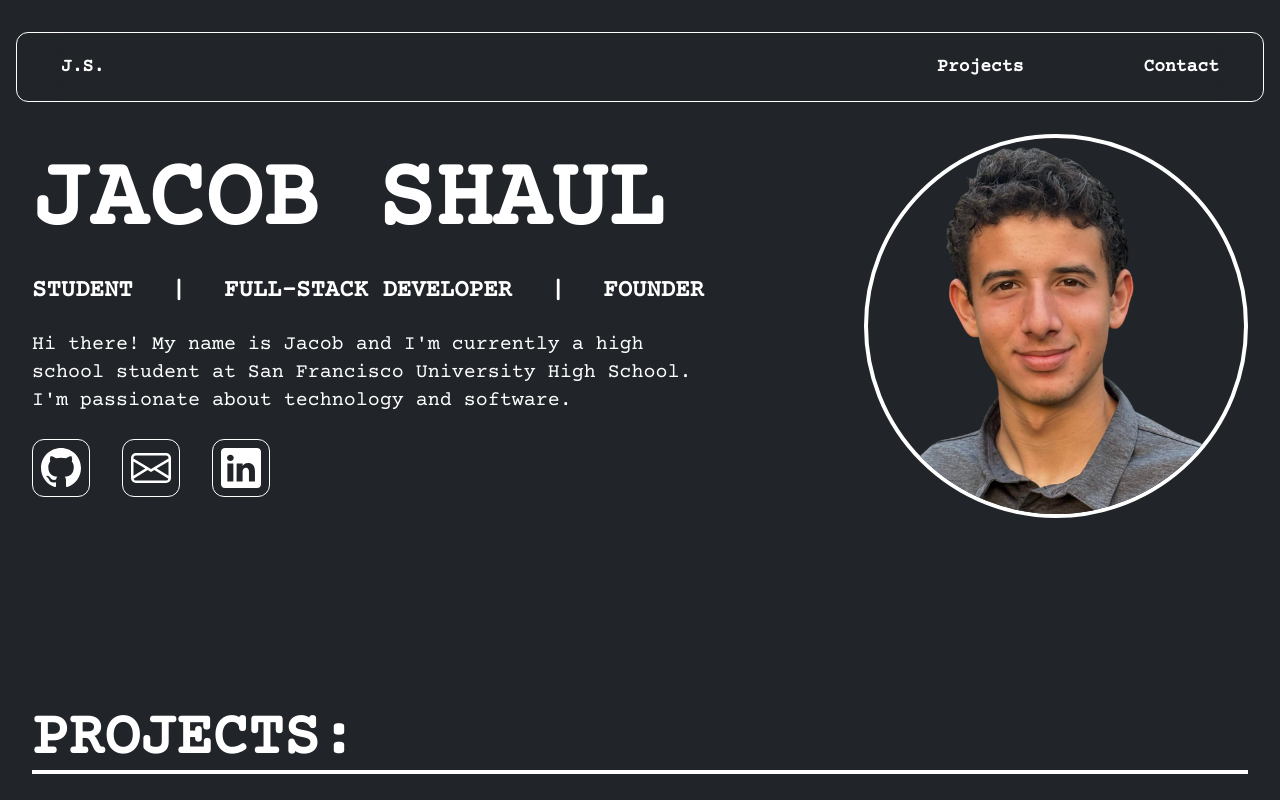
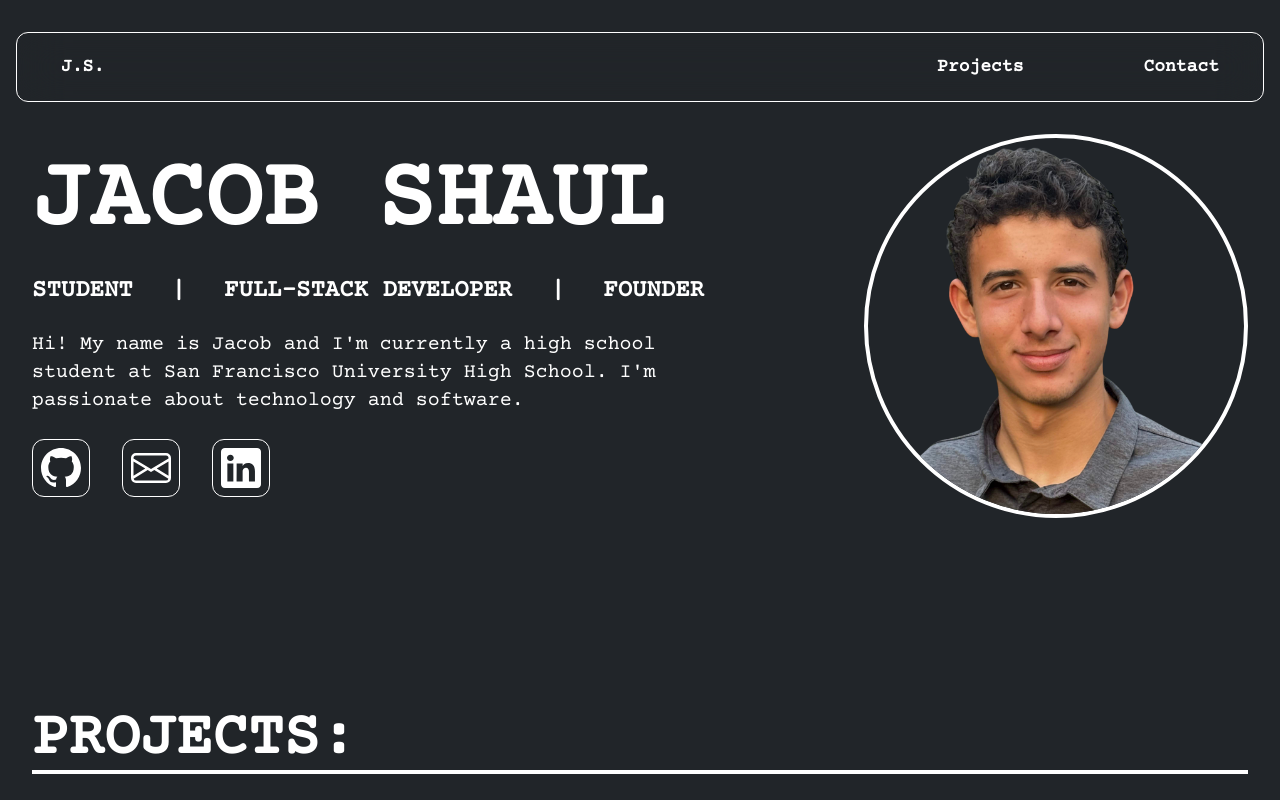
Before and after one commit to jacob-s-codes/portfolio, a Next.js app: page / in a window 1280 px wide. Shown: the top 800 px of the page. Built offline with nearby package versions, Linux system fonts and the light colour scheme.

Commit message:
removed "there"

```diff
--- a/src/app/page.tsx
+++ b/src/app/page.tsx
@@ -15,7 +15,7 @@ export default function Home() {
             <h2>|</h2>
             <h2>Founder</h2>
           </div>
-          <h3 className="lg:text-xl text-base">Hi there! My name is Jacob and I&apos;m currently a high school student at San Francisco University High School. I&apos;m passionate about technology and software.</h3>
+          <h3 className="lg:text-xl text-base">Hi! My name is Jacob and I&apos;m currently a high school student at San Francisco University High School. I&apos;m passionate about technology and software.</h3>
           <div className="flex items-center lg:gap-8 gap-6">
             <a href="https://github.com/jacob-s-codes" target="_blank" className="hover:text-black border border-white rounded-xl p-2 hover:bg-white duration-200">
               <svg xmlns="http://www.w3.org/2000/svg" fill="currentColor" className="bi bi-github lg:w-10 w-8 h-auto" viewBox="0 0 16 16">
```
